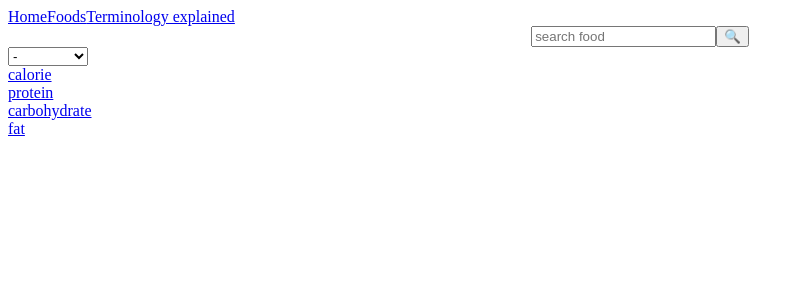
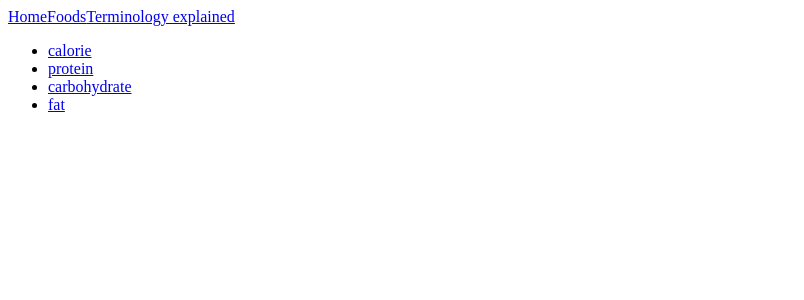
Before and after one commit to ruokaizhao/foods_nutritions, a React (Create React App) app: page /terminology in a window 1280 px wide. Shown: the top 300 px of the page, without its empty margins (0-804 px from the left). Built offline with nearby package versions, Linux system fonts and the light colour scheme.

Commit message:
Adds a Home page to show a welcome message

```diff
--- a/src/components/App.js
+++ b/src/components/App.js
@@ -15,14 +15,17 @@ const[filter, setFilter] = useState("all")
   return (
     <div className="App">
       <NavBar />
-      <Search onSetSearch={setSearch} />
-      <Filter onSetFilter={setFilter} />
       <Switch>
         <Route path="/foods">
+          <Search onSetSearch={setSearch} />
+          <Filter onSetFilter={setFilter} />
           <FoodsList onFoods={foods} onSetFoods={setFoods} search={search} filter={filter} />
         </Route>
         <Route path="/terminology">
           <TermsExplain />
+        </Route>
+        <Route exact path="/">
+          <h1>Welcome to the world of food nutritions!</h1>
         </Route>
       </Switch>
     </div>
--- a/src/components/NavBar.js
+++ b/src/components/NavBar.js
@@ -5,15 +5,22 @@ function NavBar() {
 
     return (
         <div>
+          <span>
           <NavLink to="/">
             Home
           </NavLink>
+          </span>
+          <span>
           <NavLink to="/foods">
             Foods
           </NavLink>
+          </span>
+          <span>
           <NavLink to="/terminology">
             Terminology explained
           </NavLink>
+          </span>
+
         </div>
 
 
--- a/src/components/Terms.js
+++ b/src/components/Terms.js
@@ -0,0 +1,14 @@
+import react from "react";
+import { useParams } from "react-router-dom";
+
+function Terms({ onTerms }) {
+  const params = useParams()
+
+  return (
+    <h3>{onTerms[params.termId]}</h3>
+  )
+
+
+}
+
+export default Terms
--- a/src/components/TermsExplain.js
+++ b/src/components/TermsExplain.js
@@ -6,12 +6,12 @@ import Terms from "./Terms"
 function TermsExplain() {
   const match = useRouteMatch()
 
-  const [terms, setTerms] = useState([
-    {id: "calorie", calorie: "An ideal daily intake of calories varies depending on age, metabolism and levels of physical activity, among other things. Generally, the recommended daily calorie intake is 2,000 calories a day for women and 2,500 for men."},
-    {id: "protein", protein: "The recommended dietary allowance to prevent deficiency for an average sedentary adult is 0.8 g per kg of body weight. For example, a person who weighs 75 kg (165 pounds) should consume 60 g of protein a day."},
-    {id: "carbohydrate", carbohydrate: "The Dietary Guidelines for Americans recommends that carbohydrates make up 45 to 65 percent of your total daily calories. So, if you get 2,000 calories a day, between 900 and 1,300 calories should be from carbohydrates. That translates to between 225 and 325 grams of carbohydrates a day."},
-    {id: "fat", fat: "Total fat. The dietary reference intake (DRI) for fat in adults is 20% to 35% of total calories from fat. That is about 44 grams to 77 grams of fat per day if you eat 2,000 calories a day."}
-  ])
+  const [terms, setTerms] = useState({
+    calorie: "An ideal daily intake of calories varies depending on age, metabolism and levels of physical activity, among other things. Generally, the recommended daily calorie intake is 2,000 calories a day for women and 2,500 for men.",
+    protein: "The recommended dietary allowance to prevent deficiency for an average sedentary adult is 0.8 g per kg of body weight. For example, a person who weighs 75 kg (165 pounds) should consume 60 g of protein a day.",
+    carbohydrate: "The Dietary Guidelines for Americans recommends that carbohydrates make up 45 to 65 percent of your total daily calories. So, if you get 2,000 calories a day, between 900 and 1,300 calories should be from carbohydrates. That translates to between 225 and 325 grams of carbohydrates a day.",
+    fat: "Total fat. The dietary reference intake (DRI) for fat in adults is 20% to 35% of total calories from fat. That is about 44 grams to 77 grams of fat per day if you eat 2,000 calories a day."
+  })
 
 
 
@@ -19,7 +19,7 @@ function TermsExplain() {
     <div>
       <TermsList onTerms={terms} />
       <Route path={`${match.url}/:termId`}>
-        <Terms />
+        <Terms onTerms={terms} />
       </Route>
     </div>
     )
--- a/src/components/TermsList.js
+++ b/src/components/TermsList.js
@@ -4,19 +4,19 @@ import { Link } from "react-router-dom";
 function TermsList({ onTerms }) {
 
   return (
-    <div>
+    <ul>
       {
-        onTerms.map((term) => {
+        Object.keys(onTerms).map((term) => {
           return (
-            <div key={term.id}>
-              <Link to={`/terminology/${term.id}`}>
-              {term.id}
-            </Link>
-            </div>
+            <li key={term}>
+              <Link to={`/terminology/${term}`}>
+              {term}
+              </Link>
+            </li>
           )
         })
       }
-    </div>
+    </ul>
   )
 }
 
```
